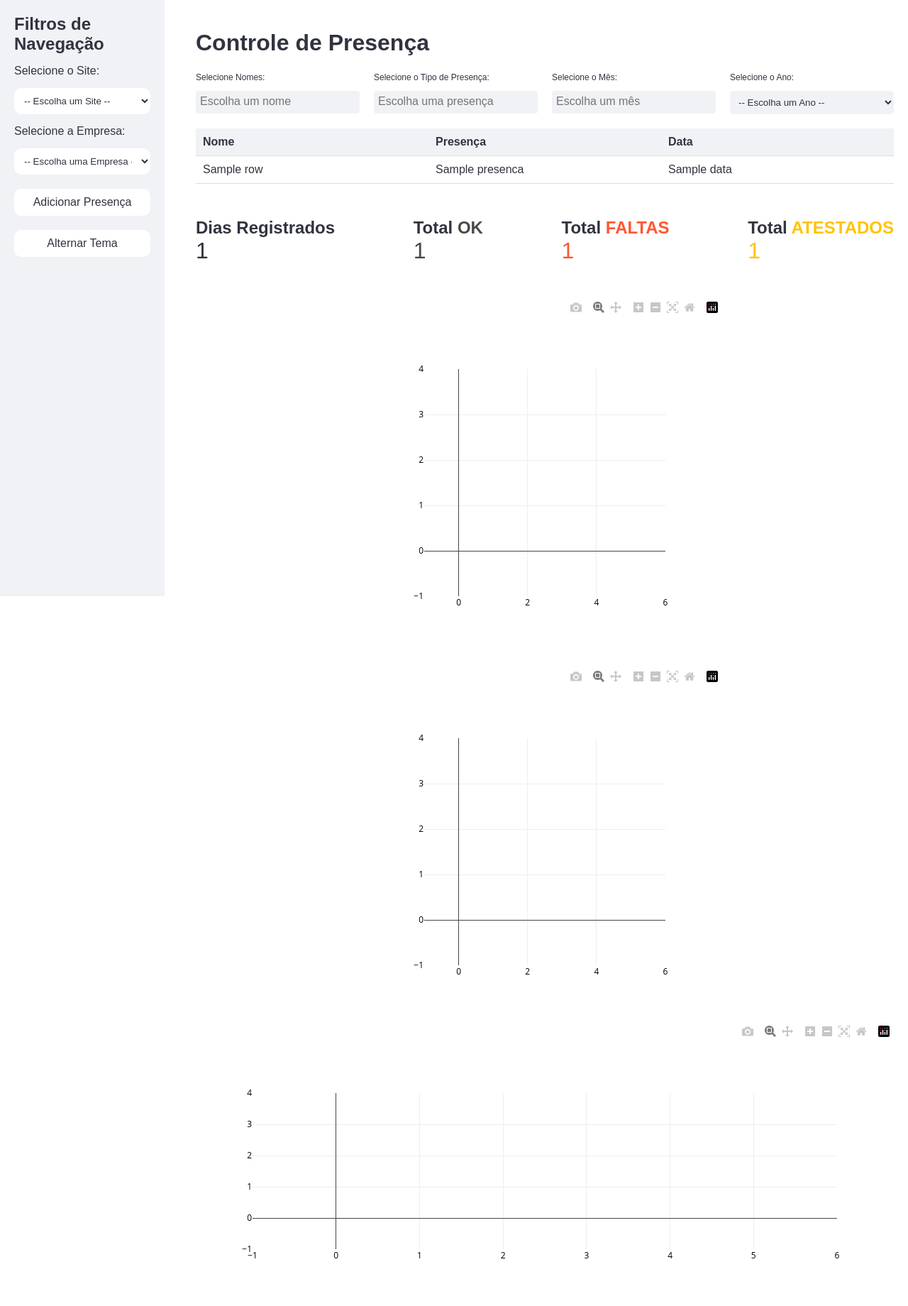
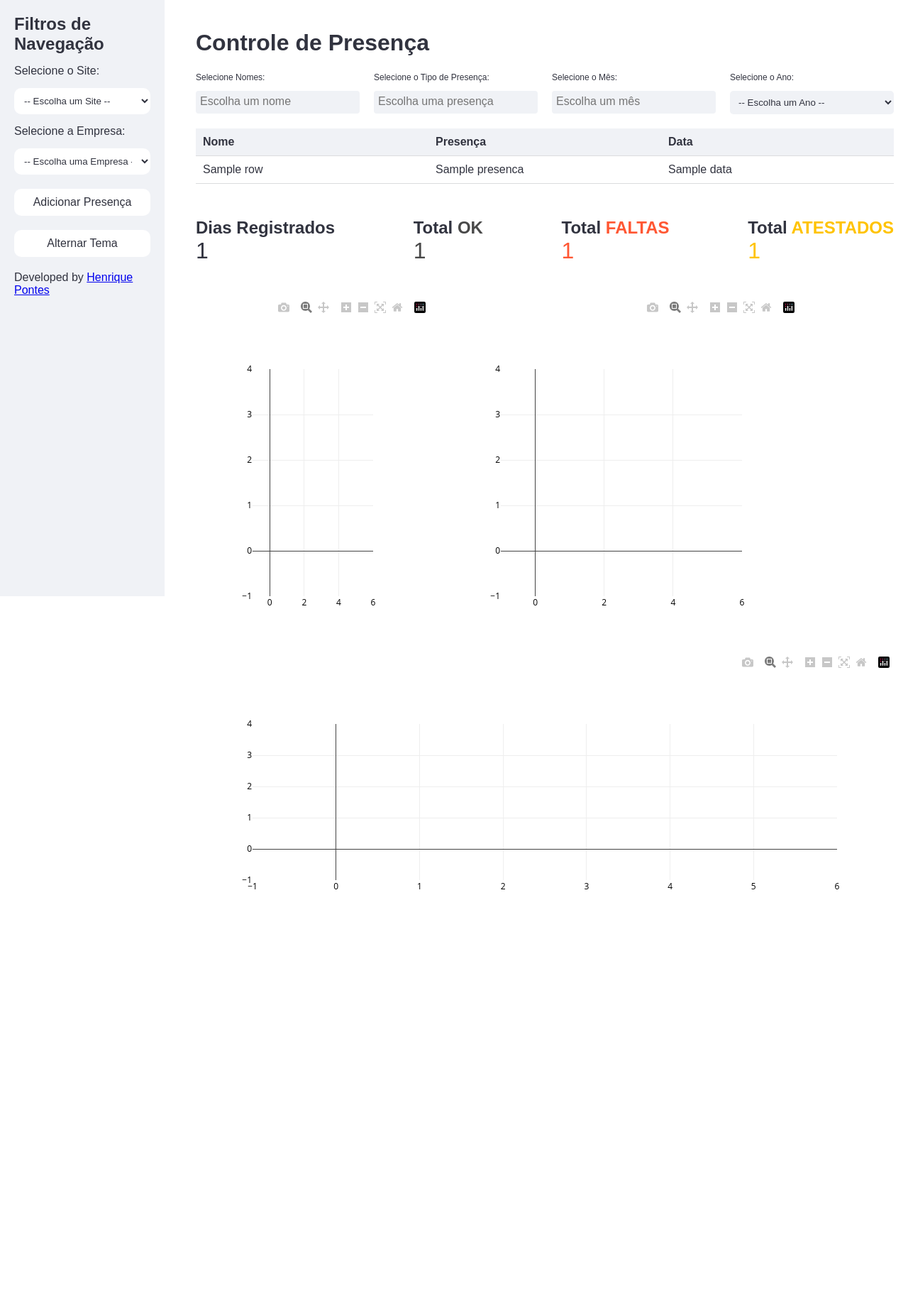
Before and after one commit to Pontessxx/VenvQua-Flask_integration_v1, a Flask app: template meu_app_flask/templates/index.html in a window 1280 px wide. Shown: the whole page at 71% size. After the commit the page ends 1253 px from the top, so only its background shows below. Run offline with Flask 3, Linux system fonts and the light colour scheme; the template is opened without the code that fills it: most values are stand-ins (such as "Sample title", 1, 10 or a date in 2020); some libraries are stand-ins or nearby versions.

Commit message:
grafico_arrumando

```diff
--- a/meu_app_flask/app.py
+++ b/meu_app_flask/app.py
@@ -249,6 +249,7 @@
                         'font': {'size': 24}  # Altera o tamanho da fonte do título
                     },
                     barmode='stack',
+                    width=360,
                     xaxis=dict(title='Nome', showgrid=False),
                     yaxis=dict(title='Contagem de Presença', showgrid=False),
                     plot_bgcolor='rgba(0,0,0,0)',
--- a/meu_app_flask/static/styles.css
+++ b/meu_app_flask/static/styles.css
@@ -629,6 +629,28 @@
 }
 
 
+/* Ajustes para telas grandes (acima de 1064px) */
+@media screen and (min-width: 1065px) {
+    .graficos {
+        display: flex;
+        justify-content: space-around;
+        gap: 20px;
+        flex-wrap: nowrap;  /* Impede que os gráficos quebrem em múltiplas linhas */
+    }
+
+    .graficos .grafico_um, .graficos .grafico_dois {
+        flex: 1;  /* Permite que os gráficos ocupem a mesma proporção de espaço */
+    }
+    .grafico_um{
+        max-width: 330px;
+    }
+    #scatter-chart {
+        width: 100%; /* Expande o gráfico de dispersão para a largura total */
+        height: 400px;
+    }
+}
+
+
 /* Ajustes para telas médias (1064px) */
 @media screen and (max-width: 2881px) {
     .graficos {
--- a/meu_app_flask/templates/index.html
+++ b/meu_app_flask/templates/index.html
@@ -40,6 +40,14 @@
             </form>
             <button id="add_presenca" onclick="goToAddPresenca()">Adicionar Presença</button>
             <button id="toggle-theme">Alternar Tema</button>
+
+            <div class="developer-info">
+                <p>Developed by
+                    <a href="https://www.linkedin.com/in/henrique-pontes-oliveira/" target="_blank">
+                        Henrique Pontes
+                    </a>
+                </p>
+            </div>
         </div>
 
         <div class="main-content">
@@ -144,13 +152,10 @@
                 </div>
 
                 <div class="graficos">
-                    <div>
-                        <!-- <h3>Distribuição de Presença</h3> -->
+                    <div class="grafico_um">
                         <div id="pie-chart"></div>
                     </div>
-
-                    <div>
-                        <!-- <h3>Gráfico de Barras Empilhadas (Presenças)</h3> -->
+                    <div class="grafico_dois">
                         <div id="stacked-bar-chart"></div>
                     </div>
                 </div>
```
